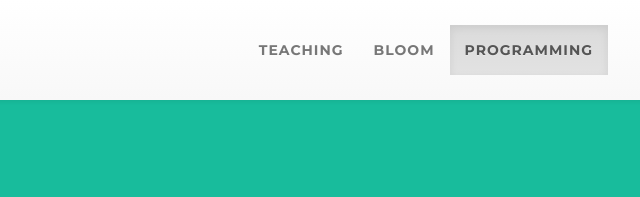
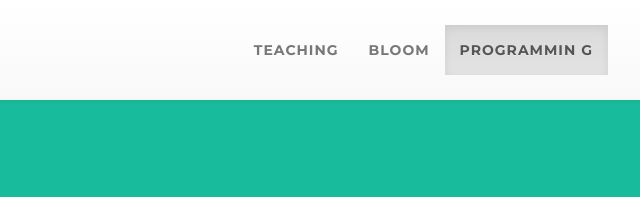
Before and after one commit to nsacolasanti/nsacolasanti.github.io, a plain HTML site: page index.html in a window 1280 px wide. Shown: the top 197 px of the page, 617-1257 px from the left. Drawn offline with nearby package versions, Linux system fonts and the light colour scheme.

Commit message:
Changed the length of the names in the menu so that thay fit reduced menue before it goes hamburger

```diff
--- a/index.html
+++ b/index.html
@@ -56,7 +56,7 @@
                         <a href="#bloom">Bloom</a>
                     </li>
                     <li class="page-scroll">
-                        <a href="#softeng">Programming</a>
+                        <a href="#softeng">Programmin  g</a>
                     </li>
                 </ul>
             </div>
```
